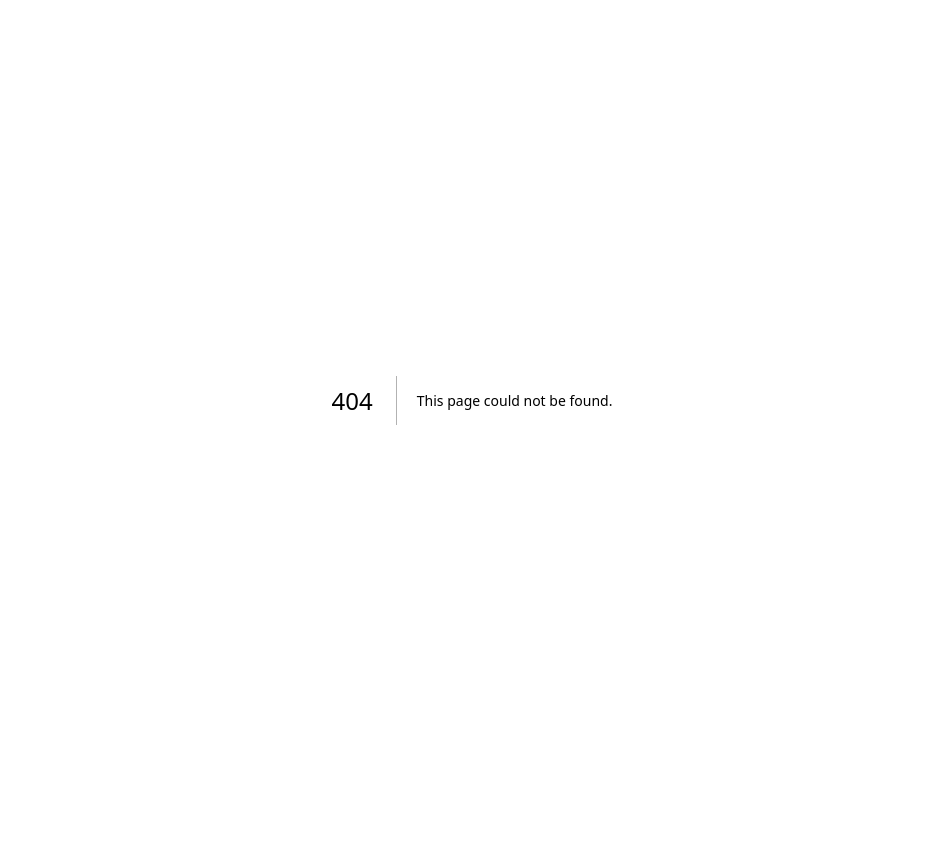
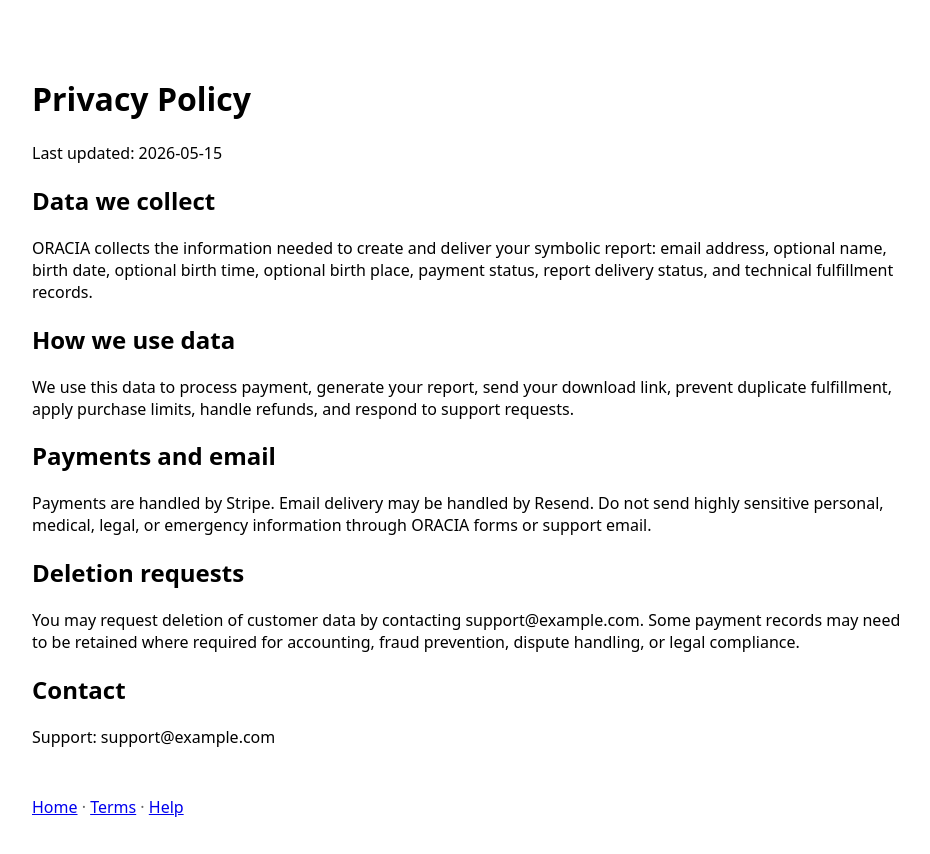
Before and after one commit to zaykamazuykama-wq/zaykamazuykama-wq-oracia-production-mvp, a Next.js app: page /privacy in a window 1280 px wide. Before the commit this address had no page. Shown: the top 854 px of the page, without its empty margins (168-1098 px from the left). Before the commit the page ends 800 px from the top, so only its background shows below. Built offline with nearby package versions, Linux system fonts and the light colour scheme.

Commit message:
Add privacy page

```diff
--- /dev/null
+++ b/app/privacy/page.tsx
@@ -0,0 +1,40 @@
+export default function PrivacyPage() {
+  return (
+    <main style={{ fontFamily: 'system-ui, sans-serif', padding: 48, maxWidth: 880, margin: '0 auto' }}>
+      <h1>Privacy Policy</h1>
+      <p>Last updated: 2026-05-15</p>
+
+      <h2>Data we collect</h2>
+      <p>
+        ORACIA collects the information needed to create and deliver your symbolic report: email address, optional
+        name, birth date, optional birth time, optional birth place, payment status, report delivery status, and
+        technical fulfillment records.
+      </p>
+
+      <h2>How we use data</h2>
+      <p>
+        We use this data to process payment, generate your report, send your download link, prevent duplicate
+        fulfillment, apply purchase limits, handle refunds, and respond to support requests.
+      </p>
+
+      <h2>Payments and email</h2>
+      <p>
+        Payments are handled by Stripe. Email delivery may be handled by Resend. Do not send highly sensitive
+        personal, medical, legal, or emergency information through ORACIA forms or support email.
+      </p>
+
+      <h2>Deletion requests</h2>
+      <p>
+        You may request deletion of customer data by contacting support@example.com. Some payment records may need
+        to be retained where required for accounting, fraud prevention, dispute handling, or legal compliance.
+      </p>
+
+      <h2>Contact</h2>
+      <p>Support: support@example.com</p>
+
+      <footer style={{ marginTop: 48, color: '#666' }}>
+        <a href="/">Home</a> · <a href="/terms">Terms</a> · <a href="/help">Help</a>
+      </footer>
+    </main>
+  );
+}
```
